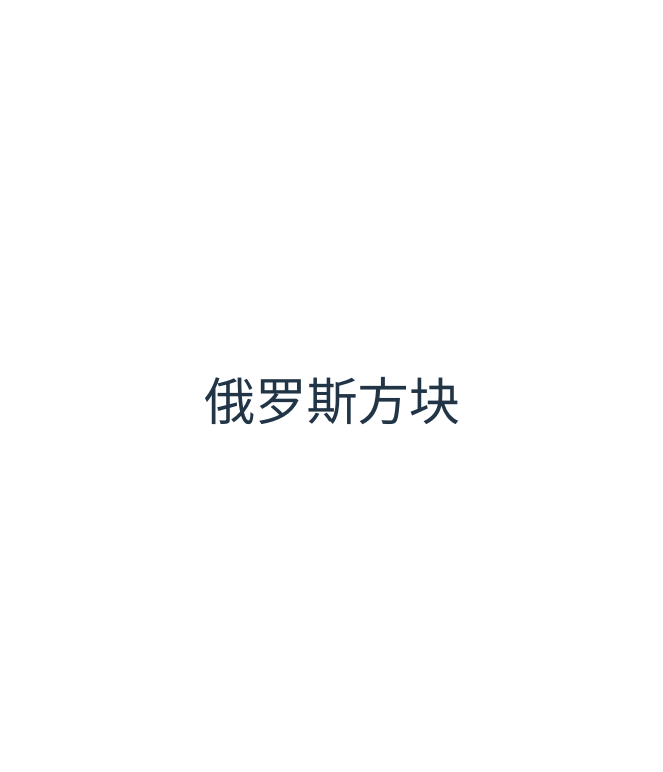
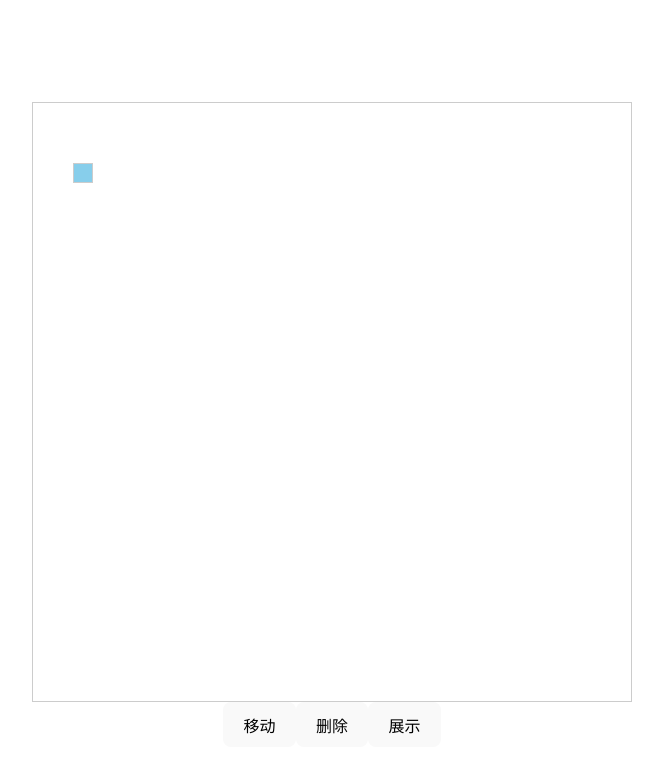
Before and after one commit to Buggao/ts-tetris, a Vue app: page / in a window 1280 px wide. Shown: the top 772 px of the page, without its empty margins (308-971 px from the left). Built offline with nearby package versions, Linux system fonts and the light colour scheme.

Commit message:
实现square类，实现square 展示接口类，实现基础的vue组件展示功能

```diff
--- a/src/App.vue
+++ b/src/App.vue
@@ -1,18 +1,47 @@
+<script setup lang="ts">
+import { ref, reactive, onMounted} from 'vue';
+import SquareViewer from './components/square/page-viewer/index.vue';
+import { Square } from './components/square';
+import { SquarePageViewer, type SquareViewerExpose } from './components/square/page-viewer';
+
+const viewerRef = ref<SquareViewerExpose | null>(null);
+const square = reactive(new Square({ x: 2, y: 3 }, 'skyBlue'));
+
+onMounted(() => {
+  square.selfViewer = new SquarePageViewer(square, viewerRef.value);
+  square.selfViewer.show();
+})
+
+function handleSquareMove() {
+  setInterval(() => {
+    square.coordinate = {
+      x: square.coordinate.x,
+      y: square.coordinate.y+1
+    }
+  }, 1000)
+}
+</script>
+
 <template>
-  <h1>俄罗斯方块</h1>
+  <main>
+    <div class="play-area">
+      <SquareViewer ref="viewerRef" />
+    </div>
+    <button @click="handleSquareMove">移动</button>
+    <button @click="square.selfViewer?.remove()">删除</button>
+    <button @click="square.selfViewer?.show()">展示</button>
+  </main>
 </template>
 
 <style scoped>
-.logo {
-  height: 6em;
-  padding: 1.5em;
-  will-change: filter;
-  transition: filter 300ms;
+main {
+  padding: 100px 0;
 }
-.logo:hover {
-  filter: drop-shadow(0 0 2em #646cffaa);
-}
-.logo.vue:hover {
-  filter: drop-shadow(0 0 2em #42b883aa);
+.play-area {
+  width: 600px;
+  height: 75vh;
+  min-height: 30rem;
+  border: 1px solid #ccc;
+  margin: 0 auto;
 }
 </style>
--- /dev/null
+++ b/src/components/square/index.ts
@@ -0,0 +1,42 @@
+import type { Coordinate, SelfViewer } from '../../types';
+
+export class Square {
+    private _id: string
+
+    private _coordinate: Coordinate;
+
+    private _color: string;
+
+    private _selfViewer?: SelfViewer
+
+    get id() {
+        return this._id
+    }
+
+    get selfViewer() {
+        return this._selfViewer
+    }
+
+    set selfViewer(v: SelfViewer | undefined) {
+        this._selfViewer = v
+    }
+
+    get coordinate() {
+        return this._coordinate
+    }
+
+    set coordinate(coordinate: Coordinate) {
+        this._coordinate = coordinate;
+    }
+
+    get color() {
+        return this._color
+    }
+
+    constructor(coordinate: Coordinate, color: string) {
+        this._coordinate = coordinate;
+        this._color = color;
+        this._id = `${coordinate.x}-${coordinate.y}-${color}`;
+    }
+
+}
--- /dev/null
+++ b/src/components/square/page-viewer/index.ts
@@ -0,0 +1,26 @@
+import type { Reactive } from "vue";
+import type { Square } from "..";
+import type { SelfViewer } from "../../../types";
+import SquareViewerExpose from "./index.vue";
+
+export type ReactiveSquare = Reactive<Square>
+
+export type SquareViewerExpose = InstanceType<typeof SquareViewerExpose>
+
+export class SquarePageViewer implements SelfViewer {
+  public sq: ReactiveSquare;
+  public componentRef: SquareViewerExpose | null;
+
+  constructor(sq: ReactiveSquare, componentRef: SquareViewerExpose | null) {
+    this.sq = sq;
+    this.componentRef = componentRef;
+  }
+
+  show(): void {
+    this.componentRef?.addSquare(this.sq);
+  }
+
+  remove(): void {
+    this.componentRef?.removeSquare(this.sq.id);
+  }
+}
--- /dev/null
+++ b/src/components/square/page-viewer/index.vue
@@ -0,0 +1,56 @@
+<script setup lang="ts">
+  import { computed, reactive } from 'vue';
+  import type { ReactiveSquare } from '.';
+  import pageViewerConfig from './page-viewer-config';
+
+  // 存储所有方块的响应式数据
+  const squareList = reactive<Map<string, ReactiveSquare>>(new Map());
+
+  const squareWidth = computed(() =>  pageViewerConfig.SquareSize.width )
+  const squareHeight = computed(() =>  pageViewerConfig.SquareSize.height )
+
+  function addSquare(square: ReactiveSquare) {
+    squareList.set(square.id, square);
+  }
+
+  function removeSquare(id: string) {
+    squareList.delete(id);
+  }
+
+  const squares = computed(() => Array.from(squareList.values()));
+
+  // 对外暴露方法，供 SquarePageViewer 调用
+  defineExpose({ addSquare, removeSquare })
+</script>
+
+<template>
+  <div class="square-grid">
+    <div
+      v-for="square in squares"
+      :key="square.id"
+      class="square"
+      :style="{
+        backgroundColor: square.color,
+        width: `${squareWidth}px`,
+        height: `${squareHeight}px`,
+        top: `${square.coordinate.y * squareHeight}px`,
+        left: `${square.coordinate.x * squareWidth}px`
+      }">
+    </div>
+  </div>
+</template>
+
+<style scoped>
+  .square-grid {
+    /* display: grid;
+    grid-template-columns: repeat(10, 1fr);
+    gap: 4px;
+    padding: 8px; */
+    position: relative;
+  }
+
+  .square {
+    position: absolute;
+    border: 1px solid #ccc;
+  }
+</style>
--- /dev/null
+++ b/src/components/square/page-viewer/page-viewer-config.ts
@@ -0,0 +1,7 @@
+export default {
+  // 方块大小， 单位为px
+  SquareSize: {
+    width: 20,
+    height: 20
+  }
+}
--- a/src/style.css
+++ b/src/style.css
@@ -1,3 +1,9 @@
+* {
+  margin: 0;
+  padding: 0;
+  box-sizing: border-box;
+}
+
 :root {
   font-family: system-ui, Avenir, Helvetica, Arial, sans-serif;
   line-height: 1.5;
@@ -20,14 +26,6 @@ a {
 }
 a:hover {
   color: #535bf2;
-}
-
-body {
-  margin: 0;
-  display: flex;
-  place-items: center;
-  min-width: 320px;
-  min-height: 100vh;
 }
 
 h1 {
@@ -54,14 +52,11 @@ button:focus-visible {
   outline: 4px auto -webkit-focus-ring-color;
 }
 
-.card {
-  padding: 2em;
-}
-
 #app {
+  max-height: 100vh;
   max-width: 1280px;
   margin: 0 auto;
-  padding: 2rem;
+  padding: 2px;
   text-align: center;
 }
 
--- /dev/null
+++ b/src/types.ts
@@ -0,0 +1,12 @@
+export interface Coordinate {
+    x: number;
+    y: number;
+}
+
+// 小方块的显示类
+export interface SelfViewer {
+    // 显示
+    show(): void
+    // 移除
+    remove(): void
+}
--- /dev/null
+++ b/src/vue-shims.d.ts
@@ -0,0 +1,5 @@
+declare module '*.vue' {
+  import type { DefineComponent } from 'vue'
+  const component: DefineComponent<{}, {}, any>
+  export default component
+}
```
Also changed, not shown: src/components/test.vue (deleted), 1 other file (tests, documents, lock files or other folders).
